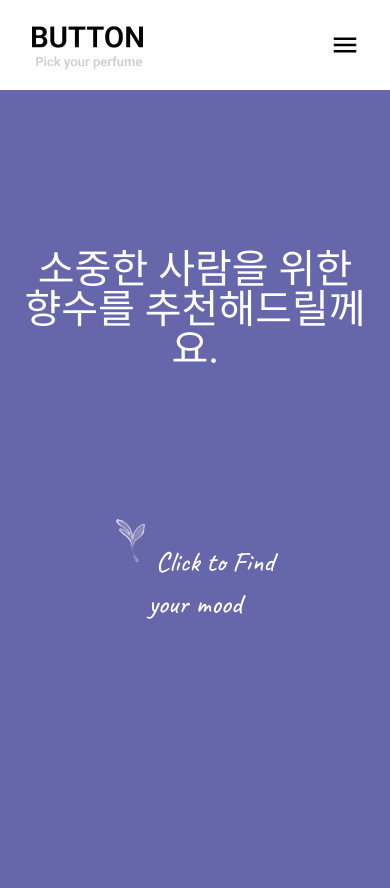
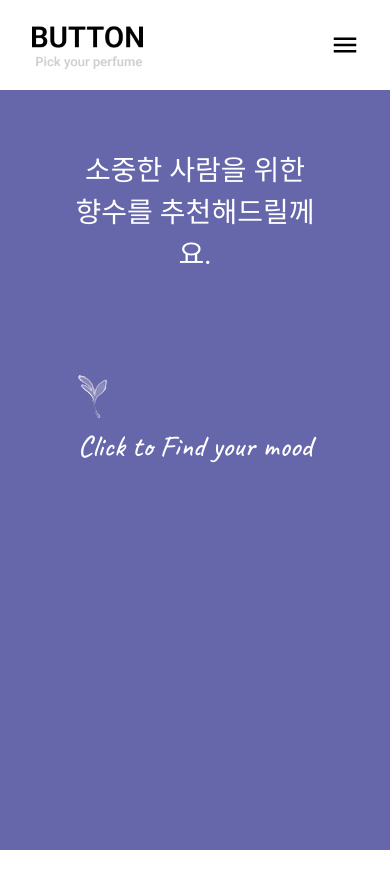
Before and after one commit to yoojin-park19/Button, a React (Create React App) app: page /gift in a window 390 px wide. Shown: the top 888 px of the page. After the commit the page ends 850 px from the top, so only its background shows below. Built offline with nearby package versions, Linux system fonts and the light colour scheme; a web font is replaced by a local one.

Commit message:
:iphone: 테스트 결과 창 미디어 쿼리 수정

```diff
--- a/src/components/Result/Card.jsx
+++ b/src/components/Result/Card.jsx
@@ -15,7 +15,7 @@ export const Cards = (props) => {
 };
 
 const Card = styled.li`
-  width: 300px;
+  max-width: 300px;
   height: 600px;
   padding: 10px 20px;
   border: 1px solid #000;
--- a/src/components/Test/Question0ne.jsx
+++ b/src/components/Test/Question0ne.jsx
@@ -202,14 +202,15 @@ const Question0ne = styled.section`
     width: 90vw;
     .itemContainer {
       label {
+        height: 80px;
         display: flex;
         justify-content: center;
         align-items: center;
         text-align: center;
         width: 80vw;
-        padding: 10px;
-        font-size: 17px;
-        line-height: 25px;
+        padding: 5px;
+        font-size: 15px;
+        line-height: 20px;
         &:hover {
           background-color: rgba(202, 171, 32, 0.322);
           color: ${COLOR.trend_main};
@@ -227,10 +228,10 @@ const Question0ne = styled.section`
     .questionTit {
       text-align: center;
       font-size: 19px;
-      margin-bottom: 30px;
+      margin-bottom: 20px;
     }
     .count {
-      margin-top: 20px;
+      margin-top: 10px;
     }
   }
 `;
--- a/src/components/Test/QuestionGift.jsx
+++ b/src/components/Test/QuestionGift.jsx
@@ -202,14 +202,15 @@ const QuestionGift = styled.section`
     width: 90vw;
     .itemContainer {
       label {
+        height: 80px;
         display: flex;
         justify-content: center;
         align-items: center;
         text-align: center;
         width: 80vw;
-        padding: 10px;
-        font-size: 17px;
-        line-height: 25px;
+        padding: 5px;
+        font-size: 15px;
+        line-height: 20px;
         &:hover {
           background-color: rgba(202, 171, 32, 0.322);
           color: ${COLOR.trend_main};
--- a/src/pages/forGift.jsx
+++ b/src/pages/forGift.jsx
@@ -42,7 +42,7 @@ const Welcome = styled.section`
   text-align: center;
   color: #fff;
   font-family: ${Font.title};
-  font-size: 40px;
+  font-size: 28px;
   button {
     color: #fff;
     background-color: transparent;
@@ -50,16 +50,17 @@ const Welcome = styled.section`
     font-size: 30px;
     font-family: ${Font.des};
     &:hover {
-      color: ${COLOR.sub}
+      color: ${COLOR.sub};
     }
     img {
       margin-right: 10px;
-      &:hover{
+      &:hover {
         filter: hue-rotate(90deg);
       }
     }
-    @media screen and (max-width: 720px) {
-    margin: 80px;
+  }
+  @media screen and (max-width: 720px) {
+    margin: 50px;
     line-height: 1.5;
     gap: 80px;
     font-size: 28px;
@@ -99,11 +100,11 @@ const TestPage = styled.section`
   @media screen and (max-width: 720px) {
     .container {
       width: 100vw;
-      height: 100vh;
+      height: 90vh;
       padding-top: 10px;
     }
     .wrap {
-      height: 87vh;
+      height: 80vh;
       width: 90vw;
       padding: 40px 0px;
     }
--- a/src/pages/test.jsx
+++ b/src/pages/test.jsx
@@ -41,7 +41,7 @@ const Welcome = styled.section`
   text-align: center;
   color: #fff;
   font-family: ${Font.title};
-  font-size: 40px;
+  font-size: 28px;
   button {
     color: #fff;
     background-color: transparent;
@@ -59,7 +59,7 @@ const Welcome = styled.section`
     }
   }
   @media screen and (max-width: 720px) {
-    margin: 80px;
+    margin: 50px;
     line-height: 1.5;
     gap: 80px;
     font-size: 28px;
@@ -99,11 +99,11 @@ const TestPage = styled.section`
   @media screen and (max-width: 720px) {
     .container {
       width: 100vw;
-      height: 100vh;
+      height: 90vh;
       padding-top: 10px;
     }
     .wrap {
-      height: 87vh;
+      height: 80vh;
       width: 90vw;
       padding: 40px 0px;
     }
```
